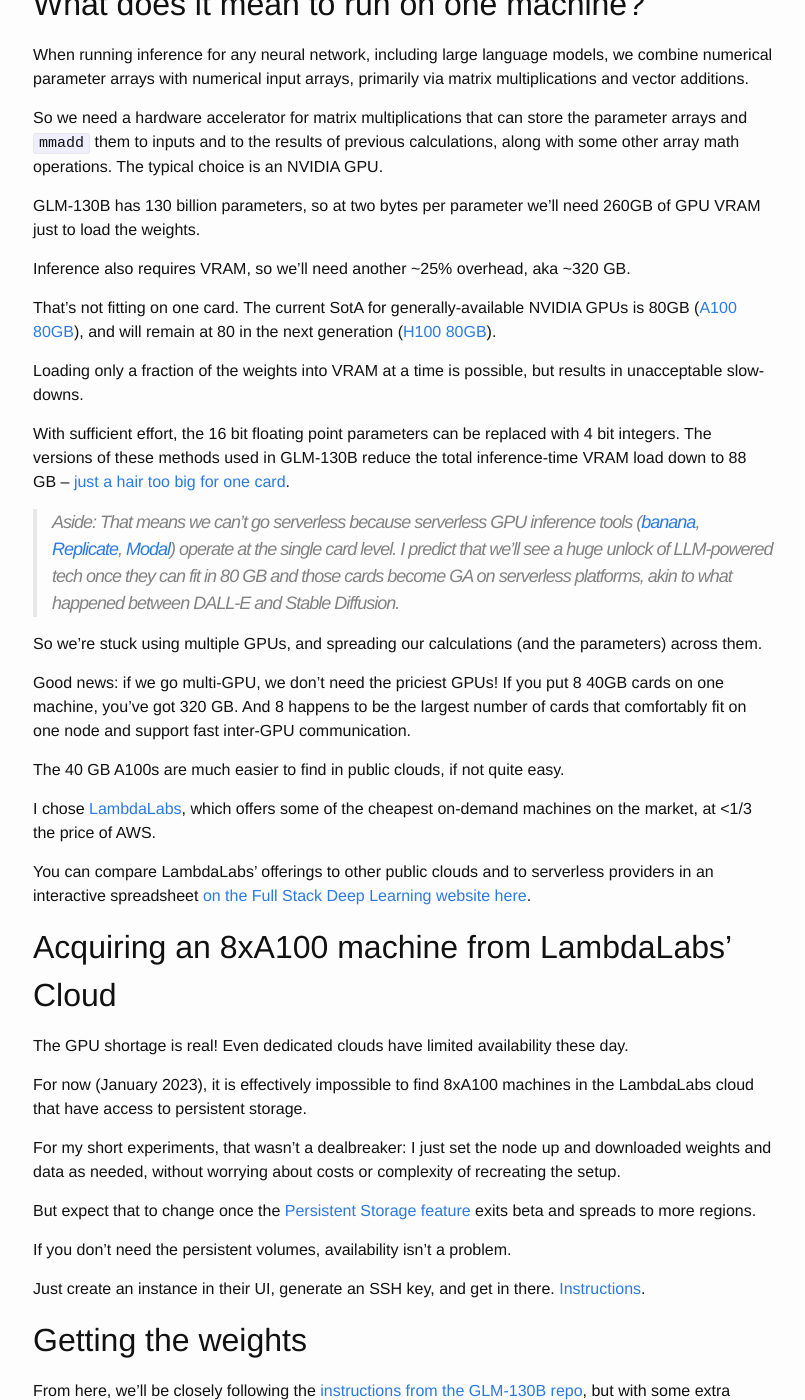
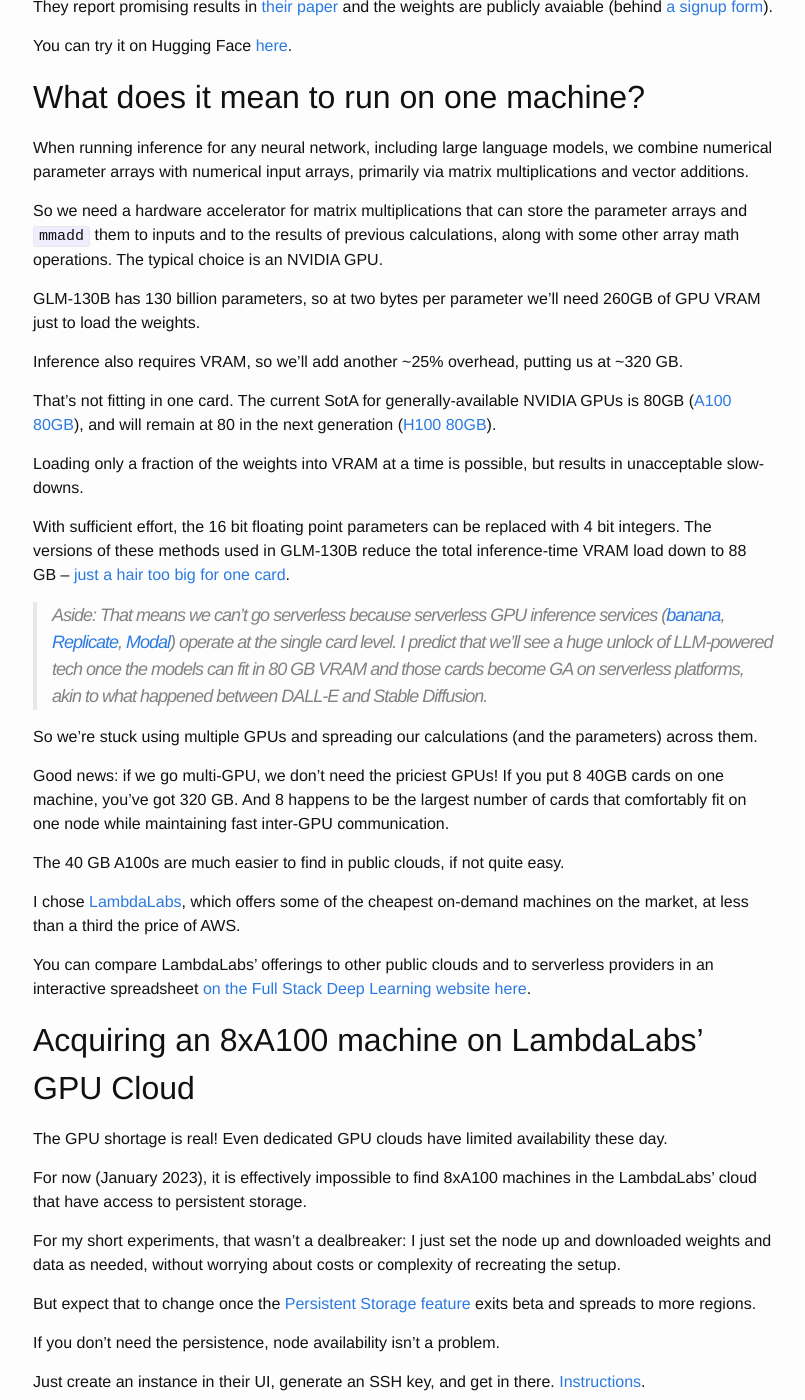
Before and after one commit to charlesfrye/charlesfrye.github.io, a Jekyll site: the page built from _posts/2023-01-12-running-glm-130b.markdown, in a window 1280 px wide and 1400 px high, scrolled down 1203 px. Shown: the whole window, without its empty margins (237-1042 px from the left). Built offline with Jekyll 4.4.1, drawn with Linux system fonts in a browser that asks for light colours; some of the changed text lies outside the part shown.

Commit message:
typos and language cleanup for glm-130b post

```diff
--- a/_posts/2023-01-12-running-glm-130b.markdown
+++ b/_posts/2023-01-12-running-glm-130b.markdown
@@ -7,7 +7,8 @@
 
 ## tl;dr ##
 
-- [GLM-130B](https://github.com/THUDM/GLM-130B) can run on a single 8xA100 node without too much pain.
+- [GLM-130B](https://github.com/THUDM/GLM-130B) is a GPT-3-scale and quality language model
+that can run on a single 8xA100 node without too much pain.
 Kudos to
 [Tang Jie and the Tsinghua KEG team](http://keg.cs.tsinghua.edu.cn/jietang/)
 for open-sourcing a big,
@@ -16,16 +17,20 @@
 - Results are roughly what you might expect
 after reading
 [the paper](https://arxiv.org/abs/2210.02414):
-similar to the original GPT-3 175B.
-- We've really been spoiled by OpenAI's latest models:
+similar to the original GPT-3 175B,
+worse than the InstructGPTs.
+- I've really been spoiled by OpenAI's latest models:
 easier to prompt, higher quality generations.
-- And it's hard to self-serve LLM inferences cheaper than OpenAI will sell them to you.
+
+And
+- It's hard to self-serve LLM inferences cheaper than OpenAI will sell them to you.
 
 <!--exc-->
 
 ## Context ##
 
-This is a brief report on a day's worth of hacking with GLM-130B.
+This is a brief report on a day's worth of hacking with
+[GLM-130B](https://github.com/THUDM/GLM-130B).
 
 While I've worked a lot with a variety of DNNs,
 including transformers,
@@ -37,6 +42,11 @@
 of natural language while still understanding source code both
 syntactically and semantically.
 
+Also, I was just doing this for the experience!
+Running an LLM is its own kind of workload
+that's a different beast even
+from training DNNs on multi-GPU machines.
+
 ## Why run an LLM on a single machine? ##
 
 The obvious option for language generation tasks,
@@ -46,14 +56,10 @@
 have the capabilities I require.
 
 But I wanted something self-serve.
-As a community, we should resist over-centralizing on
+As a community, we should be cautious about centralizing on
 privately-owned services in the way that has harmed the search
 engine and social media branches of the technology industry,
 [to the entire industry's detriment](https://fullstackdeeplearning.com/course/2022/lecture-9-ethics/#tech-industrys-ethical-crisis).
-
-Also, I was just doing this for the experience!
-Running an LLM is a unique workload that's different even
-from training DNNs on multi-GPU machines.
 
 I tried the openly-available models on HF,
 e.g. [FLAN-T5-XXL](https://huggingface.co/google/flan-t5-xxl),
@@ -63,9 +69,13 @@
 So I followed up on a suggestion from
 [a Twitter thread](https://twitter.com/AndyChenML/status/1611529311390949376?s=20)
 from a week ago
-and checked out GLM-130B,
-which has promising results in a paper
-and is publicly avaiable (behind
+and checked out
+[GLM-130B](https://github.com/THUDM/GLM-130B)
+from the Tsinghua University Data Mining group, THUDM.
+
+They report promising results in
+[their paper](https://arxiv.org/abs/2210.02414)
+and the weights are publicly avaiable (behind
 [a signup form](https://docs.google.com/forms/d/e/1FAIpQLSehr5Dh_i3TwACmFFi8QEgIVNYGmSPwV0GueIcsUev0NEfUug/viewform)).
 
 You can try it on Hugging Face
@@ -90,10 +100,10 @@
 just to load the weights.
 
 Inference also requires VRAM,
-so we'll need another ~25% overhead,
-aka ~320 GB.
+so we'll add another ~25% overhead,
+putting us at ~320 GB.
 
-That's not fitting on one card.
+That's not fitting in one card.
 The current SotA for generally-available NVIDIA GPUs
 is 80GB
 ([A100 80GB](https://www.nvidia.com/content/dam/en-zz/Solutions/Data-Center/a100/pdf/nvidia-a100-datasheet-us-nvidia-1758950-r4-web.pdf)),
@@ -112,25 +122,26 @@
 [just a hair too big for one card](https://github.com/THUDM/GLM-130B/issues/60).
 
 > Aside: That means we can't go serverless
-because serverless GPU inference tools
+because serverless GPU inference services
 ([banana](https://banana.dev),
 [Replicate](https://replicate.com),
 [Modal](https://modal.com))
 operate at the single card level.
 I predict that we'll see a huge unlock of LLM-powered tech
-once they can fit in 80 GB and those cards become GA
+once the models can fit in 80 GB VRAM
+and those cards become GA
 on serverless platforms,
 akin to what happened between DALL-E
 and Stable Diffusion.
 
-So we're stuck using multiple GPUs,
+So we're stuck using multiple GPUs
 and spreading our calculations (and the parameters) across them.
 
 Good news: if we go multi-GPU, we don't need the priciest GPUs!
 If you put 8 40GB cards on one machine, you've got 320 GB.
 And 8 happens to be the largest number of cards
 that comfortably fit on one node
-and support fast inter-GPU communication.
+while maintaining fast inter-GPU communication.
 
 The 40 GB A100s are much easier
 to find in public clouds, if not quite easy.
@@ -138,20 +149,20 @@
 I chose
 [LambdaLabs](https://lambdalabs.com/service/gpu-cloud),
 which offers some of the cheapest on-demand machines on the market,
-at <1/3 the price of AWS.
+at less than a third the price of AWS.
 
 You can compare LambdaLabs' offerings to other
 public clouds and to serverless providers
 in an interactive spreadsheet
 [on the Full Stack Deep Learning website here](https://fullstackdeeplearning.com/cloud-gpus/).
 
-## Acquiring an 8xA100 machine from LambdaLabs' Cloud ##
+## Acquiring an 8xA100 machine on LambdaLabs' GPU Cloud ##
 
-The GPU shortage is real! Even dedicated clouds have limited availability these day.
+The GPU shortage is real! Even dedicated GPU clouds have limited availability these day.
 
 For now (January 2023),
 it is effectively impossible to find 8xA100 machines
-in the LambdaLabs cloud that have access to persistent storage.
+in the LambdaLabs' cloud that have access to persistent storage.
 
 For my short experiments, that wasn't a dealbreaker:
 I just set the node up and downloaded weights and data
@@ -163,18 +174,23 @@
 [Persistent Storage feature](https://lambdalabs.com/blog/persistent-storage-beta)
 exits beta and spreads to more regions.
 
-If you don't need the persistent volumes, availability isn't a problem.
+If you don't need the persistence, node availability isn't a problem.
 
 Just create an instance in their UI,
 generate an SSH key, and get in there.
 [Instructions](https://lambdalabs.com/blog/getting-started-with-lambda-cloud-gpu-instances).
 
+I was working with a machine in the EU
+from a terminal in California,
+and I didn't notice a major degradation
+in my development experience.
+
 ## Getting the weights ##
 
-From here,
+From here until the report of results,
 we'll be closely following the
-[instructions from the GLM-130B repo](https://github.com/THUDM/GLM-130B#getting-started),
-but with some extra commentary.
+[instructions from the GLM-130B repo](https://github.com/THUDM/GLM-130B#getting-started).
+I'll add some commentary and context.
 
 To get the weights,
 you'll need to complete a
@@ -202,7 +218,8 @@
 
 I had the weights downloaded onto the LambdaLabs box
 and unpacked in at most two hours --
-I was task-switching so I don't have a precise estimate.
+I was task-switching while I waited
+so I don't have a precise estimate.
 
 Note that the final unzipped weights
 come in eight pieces,
@@ -253,18 +270,23 @@
 rather than running baremetal, e.g. one of
 [NVIDIA's containers that has apex](https://catalog.ngc.nvidia.com/orgs/nvidia/containers/pytorch).
 
-## Results ##
+## Preliminary generation results ##
 
 I did a few basic tests of capabilities,
 nothing too thorough.
 
 The results I got were decent,
 but not incredible:
-about the quality of a language model
+about the quality and behavior of a large language model
 without instruction fine-tuning,
 supervised or reward-based.
 
-Below are some representative examples.
+Below are some interesting, representative examples.
+
+If you want to check my work or just play around,
+then I'd recommend you interact with the model on Hugging Face
+[here](https://huggingface.co/spaces/THUDM/GLM-130B)
+rather than setting up and running the model on your own infra.
 
 ### English-to-German Translation ###
 
```
Also changed, not shown: other parts of _posts/2023-01-12-running-glm-130b.markdown (+7 -3 lines).
